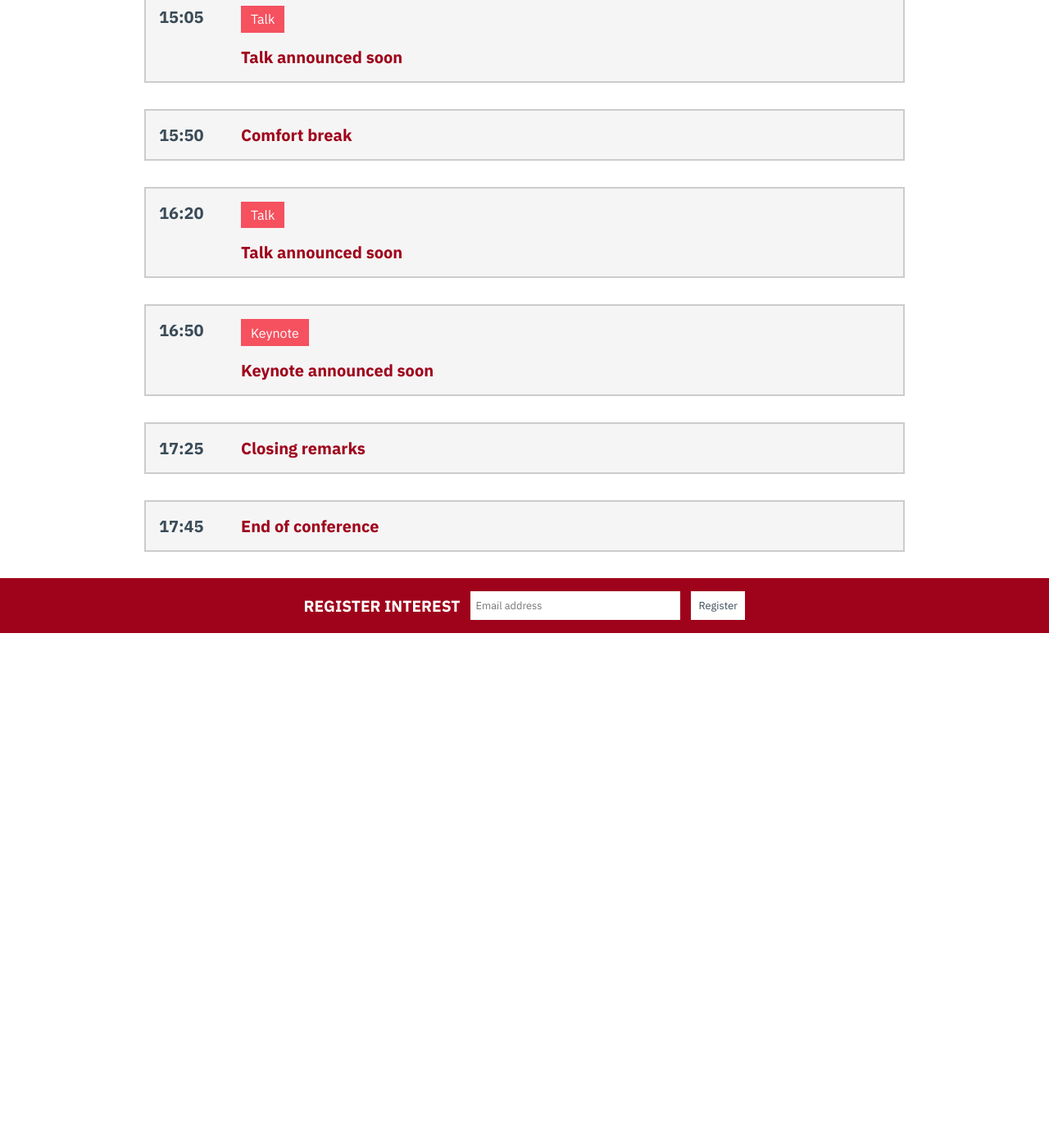
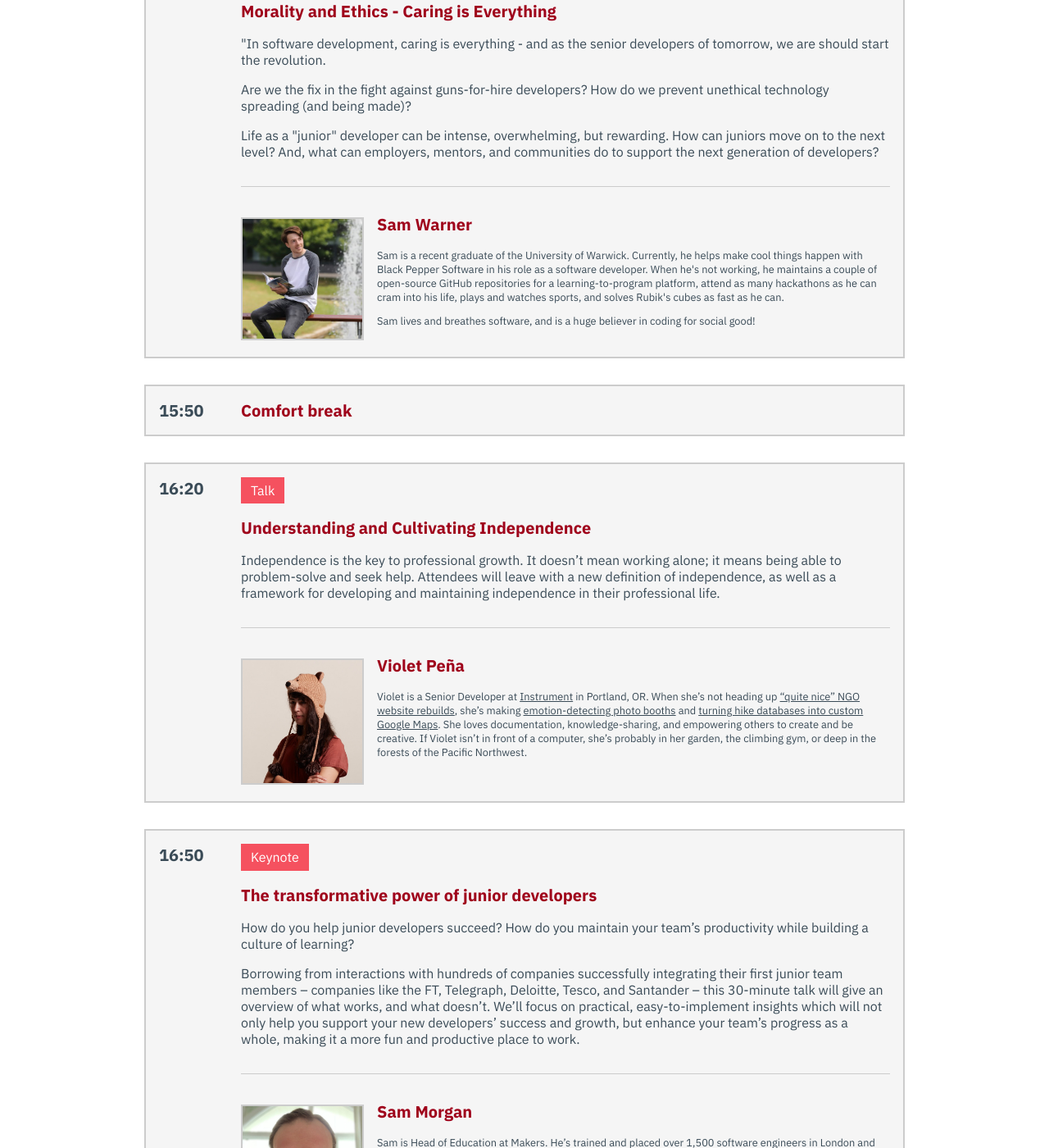
Before and after one commit to underlandxyz/2019.yougotthis.io, a Jekyll site: the page docs/schedule.html, which Jekyll copies as it is, in a window 1280 px wide and 1400 px high, scrolled down 3129 px. Shown: the whole window at 82% size. Built offline with Jekyll 4.4.1, drawn with Linux system fonts in a browser that asks for light colours; before the commit the page ends 3901 px from its top, so only the background shows below that; some of the changed text lies outside the part shown.

Commit message:
rest of speakers

```diff
--- a/docs/feed.xml
+++ b/docs/feed.xml
@@ -1 +1 @@
-<?xml version="1.0" encoding="utf-8"?><feed xmlns="http://www.w3.org/2005/Atom" ><generator uri="https://jekyllrb.com/" version="3.8.3">Jekyll</generator><link href="http://localhost:4000/feed.xml" rel="self" type="application/atom+xml" /><link href="http://localhost:4000/" rel="alternate" type="text/html" /><updated>2018-11-22T15:47:33+00:00</updated><id>http://localhost:4000/</id><title type="html">You Got This</title><subtitle>An affordable one-stream conference for junior developers and designers on skills needed for a happy, healthy work life.</subtitle></feed>
+<?xml version="1.0" encoding="utf-8"?><feed xmlns="http://www.w3.org/2005/Atom" ><generator uri="https://jekyllrb.com/" version="3.8.3">Jekyll</generator><link href="http://localhost:4000/feed.xml" rel="self" type="application/atom+xml" /><link href="http://localhost:4000/" rel="alternate" type="text/html" /><updated>2018-11-30T20:07:53+00:00</updated><id>http://localhost:4000/</id><title type="html">You Got This</title><subtitle>An affordable one-stream conference for junior developers and designers on skills needed for a happy, healthy work life.</subtitle></feed>
--- a/docs/schedule.html
+++ b/docs/schedule.html
@@ -111,7 +111,6 @@
 </style>
     <div class="w">
   <h1 class="title">Schedule</h1>
-  <p>This schedule is being announced over the coming weeks, but we hope that by providing this ahead of time you can make plans around this event.</p>
   <ul class="t">
     <li>
       <div class="time">09:30</div>
@@ -257,7 +256,22 @@
       <div class="info">
         <span class="type">Talk</span>
         <div class="c">
-          <h2>Talk announced soon</h2>
+          <h2>Morality and Ethics - Caring is Everything</h2>
+          <div class="desc">
+            <p>"In software development, caring is everything - and as the senior developers of tomorrow, we are should start the revolution.</p>
+            <p>Are we the fix in the fight against guns-for-hire developers? How do we prevent unethical technology spreading (and being made)?</p>
+            <p>Life as a "junior" developer can be intense, overwhelming, but rewarding. How can juniors move on to the next level? And, what can employers, mentors, and communities do to support the next generation of developers?</p>
+          </div>
+        </div>
+        <div class="s">
+          <div class="img">
+            <img src="/assets/img/speakers/samw.jpg" alt="Photo of Sam" />
+          </div>
+          <div class="c">
+            <h2>Sam Warner</h2>
+            <p>Sam is a recent graduate of the University of Warwick. Currently, he helps make cool things happen with Black Pepper Software in his role as a software developer. When he's not working, he maintains a couple of open-source GitHub repositories for a learning-to-program platform, attend as many hackathons as he can cram into his life, plays and watches sports, and solves Rubik's cubes as fast as he can.</p>
+            <p>Sam lives and breathes software, and is a huge believer in coding for social good!</p>
+          </div>
         </div>
       </div>
     </li>
@@ -274,20 +288,23 @@
       <div class="info">
         <span class="type">Talk</span>
         <div class="c">
-          <h2>Talk announced soon</h2>
+          <h2>Understanding and Cultivating Independence</h2>
+          <div class="desc">
+            <p>Independence is the key to professional growth. It doesn’t mean working alone; it means being able to problem-solve and seek help. Attendees will leave with a new definition of independence, as well as a framework for developing and maintaining independence in their professional life.</p>
+          </div>
+        </div>
+        <div class="s">
+          <div class="img">
+            <img src="/assets/img/speakers/violet.jpeg" alt="Photo of Violet" />
+          </div>
+          <div class="c">
+            <h2>Violet Peña</h2>
+            <p>Violet is a Senior Developer at <a href="http://www.instrument.com/">Instrument</a> in Portland, OR. When she’s not heading up <a href="https://www.underconsideration.com/brandnew/archives/new_logo_and_identity_for_path_by_manual.php">“quite nice” NGO website rebuilds</a>, she’s making <a href="https://twitter.com/gcpemotobooth">emotion-detecting photo booths</a> and <a href="https://github.com/vgpena/next-weekend">turning hike databases into custom Google Maps</a>. She loves documentation, knowledge-sharing, and empowering others to create and be creative. If Violet isn’t in front of a computer, she’s probably in her garden, the climbing gym, or deep in the forests of the Pacific Northwest.</p>
+          </div>
         </div>
       </div>
     </li>
     <li>
-      <div class="time">16:50</div>
-      <div class="info">
-        <span class="type">Keynote</span>
-        <div class="c">
-          <h2>Keynote announced soon</h2>
-        </div>
-      </div>
-    </li>
-    <!-- <li>
       <div class="time">16:50</div>
       <div class="info">
         <span class="type">Keynote</span>
@@ -300,7 +317,7 @@
         </div>
         <div class="s">
           <div class="img">
-            <img src="/assets/img/speakers/sam.jpg" alt="Photo of Sam">
+            <img src="/assets/img/speakers/sam.jpg" alt="Photo of Sam" />
           </div>
           <div class="c">
             <h2>Sam Morgan</h2>
@@ -308,7 +325,7 @@
           </div>
         </div>
       </div>
-    </li> -->
+    </li>
     <li>
       <div class="time">17:25</div>
       <div class="info">
--- a/schedule.md
+++ b/schedule.md
@@ -5,7 +5,6 @@ title: Schedule
 
 <div class="w">
   <h1 class="title">Schedule</h1>
-  <p>This schedule is being announced over the coming weeks, but we hope that by providing this ahead of time you can make plans around this event.</p>
   <ul class='t'>
     <li>
       <div class="time">09:30</div>
@@ -151,7 +150,22 @@ title: Schedule
       <div class="info">
         <span class="type">Talk</span>
         <div class="c">
-          <h2>Talk announced soon</h2>
+          <h2>Morality and Ethics - Caring is Everything</h2>
+          <div class="desc">
+            <p>"In software development, caring is everything - and as the senior developers of tomorrow, we are should start the revolution.</p>
+            <p>Are we the fix in the fight against guns-for-hire developers? How do we prevent unethical technology spreading (and being made)?</p>
+            <p>Life as a "junior" developer can be intense, overwhelming, but rewarding. How can juniors move on to the next level? And, what can employers, mentors, and communities do to support the next generation of developers?</p>
+          </div>
+        </div>
+        <div class="s">
+          <div class="img">
+            <img src="/assets/img/speakers/samw.jpg" alt="Photo of Sam">
+          </div>
+          <div class="c">
+            <h2>Sam Warner</h2>
+            <p>Sam is a recent graduate of the University of Warwick. Currently, he helps make cool things happen with Black Pepper Software in his role as a software developer. When he's not working, he maintains a couple of open-source GitHub repositories for a learning-to-program platform, attend as many hackathons as he can cram into his life, plays and watches sports, and solves Rubik's cubes as fast as he can.</p>
+            <p>Sam lives and breathes software, and is a huge believer in coding for social good!</p>
+          </div>
         </div>
       </div>
     </li>
@@ -168,20 +182,23 @@ title: Schedule
       <div class="info">
         <span class="type">Talk</span>
         <div class="c">
-          <h2>Talk announced soon</h2>
+          <h2>Understanding and Cultivating Independence</h2>
+          <div class="desc">
+            <p>Independence is the key to professional growth. It doesn’t mean working alone; it means being able to problem-solve and seek help. Attendees will leave with a new definition of independence, as well as a framework for developing and maintaining independence in their professional life.</p>
+          </div>
+        </div>
+        <div class="s">
+          <div class="img">
+            <img src="/assets/img/speakers/violet.jpeg" alt="Photo of Violet">
+          </div>
+          <div class="c">
+            <h2>Violet Peña</h2>
+            <p>Violet is a Senior Developer at <a href="http://www.instrument.com/">Instrument</a> in Portland, OR. When she’s not heading up <a href="https://www.underconsideration.com/brandnew/archives/new_logo_and_identity_for_path_by_manual.php">“quite nice” NGO website rebuilds</a>, she’s making <a href="https://twitter.com/gcpemotobooth">emotion-detecting photo booths</a> and <a href="https://github.com/vgpena/next-weekend">turning hike databases into custom Google Maps</a>. She loves documentation, knowledge-sharing, and empowering others to create and be creative. If Violet isn’t in front of a computer, she’s probably in her garden, the climbing gym, or deep in the forests of the Pacific Northwest.</p>
+          </div>
         </div>
       </div>
     </li>
     <li>
-      <div class="time">16:50</div>
-      <div class="info">
-        <span class="type">Keynote</span>
-        <div class="c">
-          <h2>Keynote announced soon</h2>
-        </div>
-      </div>
-    </li>
-    <!-- <li>
       <div class="time">16:50</div>
       <div class="info">
         <span class="type">Keynote</span>
@@ -202,7 +219,7 @@ title: Schedule
           </div>
         </div>
       </div>
-    </li> -->
+    </li>
     <li>
       <div class="time">17:25</div>
       <div class="info">
```
Also changed, not shown: assets/img/social/all-speakers.png (added), assets/img/social/speaker-sam-w.png (added), assets/img/social/speaker-violet.png (added), assets/img/speakers/samw.jpg (added), assets/img/speakers/violet.jpeg (added), docs/assets/img/social/all-speakers.png (added), docs/assets/img/social/speaker-sam-w.png (added), docs/assets/img/social/speaker-violet.png (added), docs/assets/img/speakers/samw.jpg (added), docs/assets/img/speakers/violet.jpeg (added).
